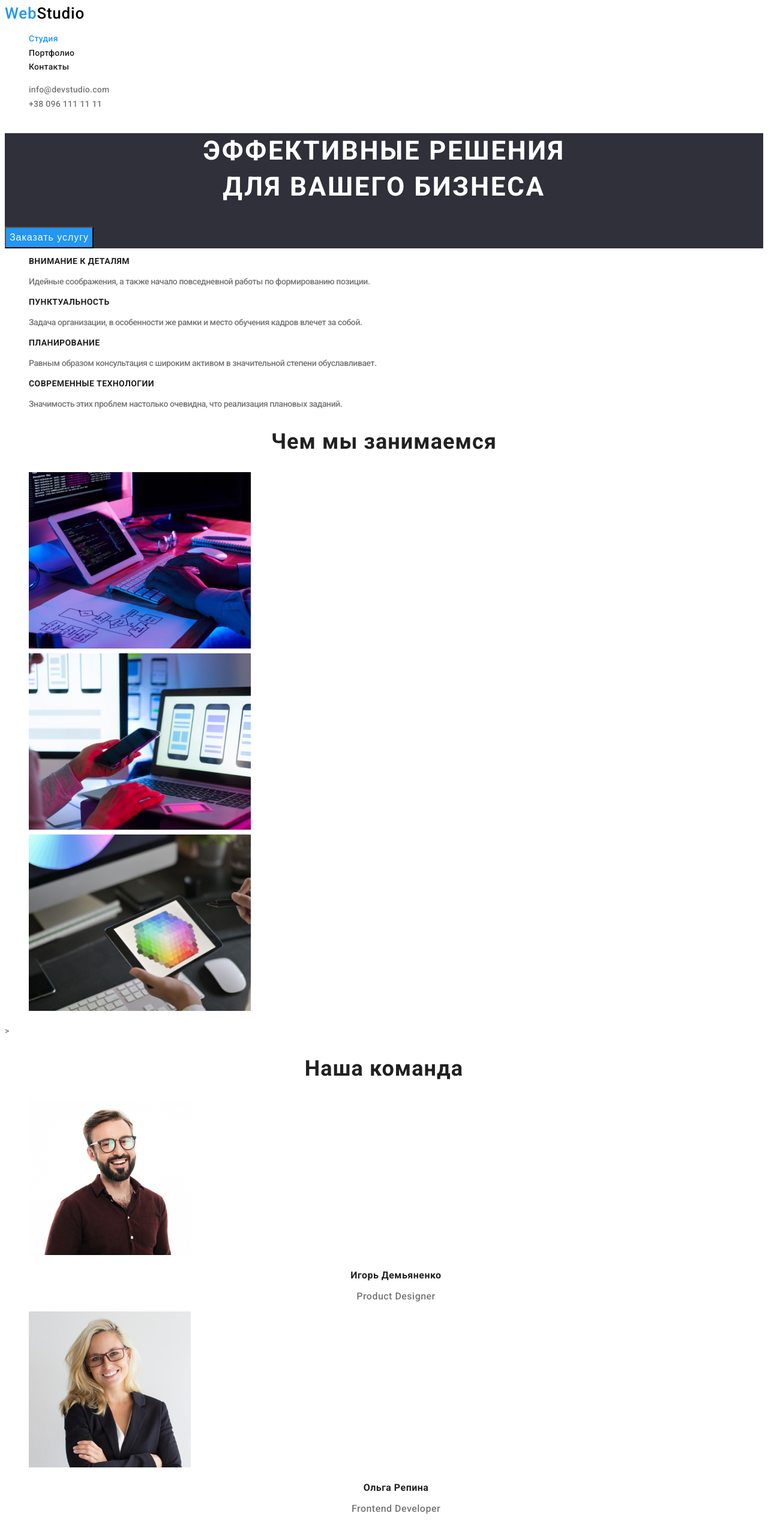
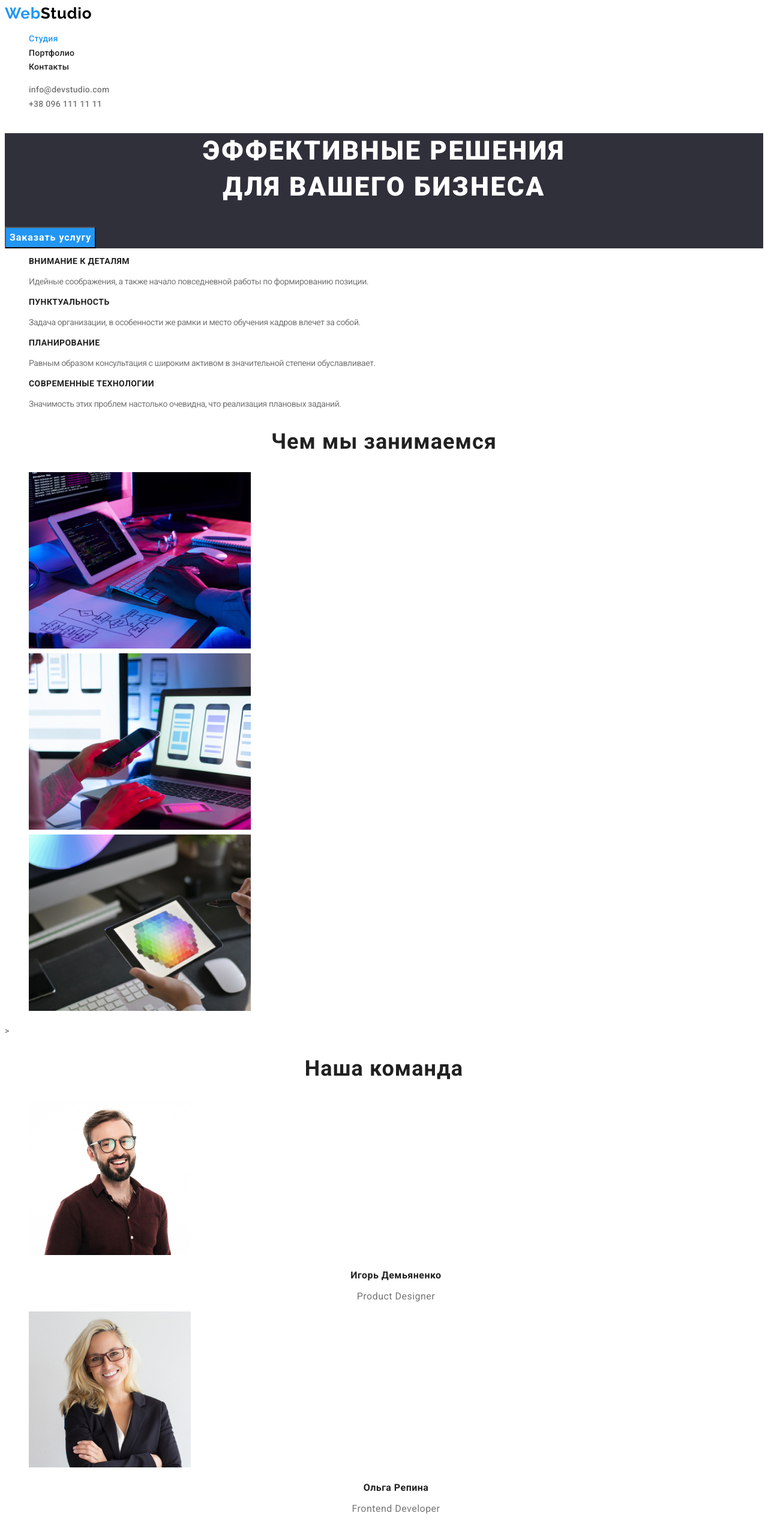
Before and after one commit to alxtpl/goit-markup-hw-02, a plain HTML site: page index.html in a window 1280 px wide. Shown: the top 2537 px of the page at 60% size. Drawn offline with Linux system fonts and the light colour scheme.

Commit message:
figma breakdown repair

```diff
--- a/css/styles.css
+++ b/css/styles.css
@@ -49,6 +49,8 @@ a {
 /* Logo */
 
 .logo {
+  font-family: Raleway, sans-serif;
+  font-weight: 700;
   font-size: 26px;
   line-height: 1.15;
   letter-spacing: 0.03em;
@@ -87,6 +89,8 @@ a {
   font-style: normal;
 }
 .banertitle {
+  font-family: Roboto, sans-serif;
+  font-weight: 900;
   font-size: 44px;
   line-height: 1.36;
   text-align: center;
@@ -95,6 +99,8 @@ a {
 }
 .banerbutton {
   background-color: var(--fourth-text-color);
+  font-family: Roboto, sans-serif;
+  font-weight: 700;
   font-size: 16px;
   line-height: 1.87;
   display: flex;
@@ -126,24 +132,27 @@ a {
   text-align: center;
   letter-spacing: 0.03em;
 }
+.teamrole {
+  font-weight: 400;
+}
 
 /* Contacts */
 .contacts {
   color: var(--seventh-text-color);
 }
-
+main p {
+  font-weight: 400;
+}
 /* -------------------------------------- */
 /* Portfolio page */
 .portbody {
   color: var(--first-text-color);
-  font-family: Raleway, sans-serif;
-  font-weight: 700;
 }
 
 .portbody button {
   background-color: var(--sixth-text-color);
   color: var(--first-text-color);
-  font-family: Raleway, sans-serif;
+  font-family: Roboto, sans-serif;
   font-weight: 700;
   font-size: 16px;
   line-height: 1.62;
@@ -159,13 +168,14 @@ a {
   box-shadow: 0 4px 2px -1px rgba(172, 186, 198, 0.418);
 }
 .portbody h2 {
-  font-weight: 700;
+  font-weight: 500;
   font-size: 18px;
   line-height: 2;
   letter-spacing: 0.06em;
 }
 .portbody p {
   color: var(--third-text-color);
+  font-weight: 400;
   font-size: 16px;
   line-height: 1.87;
   letter-spacing: 0.03em;
```
